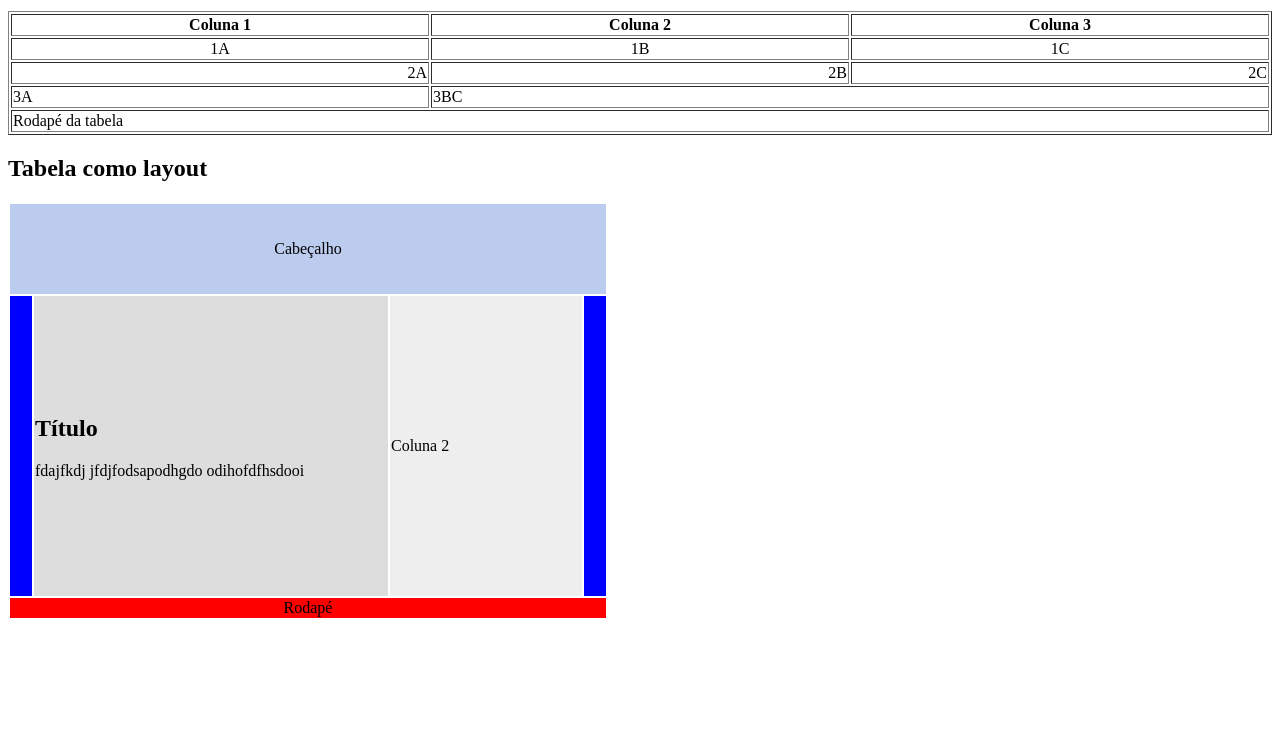
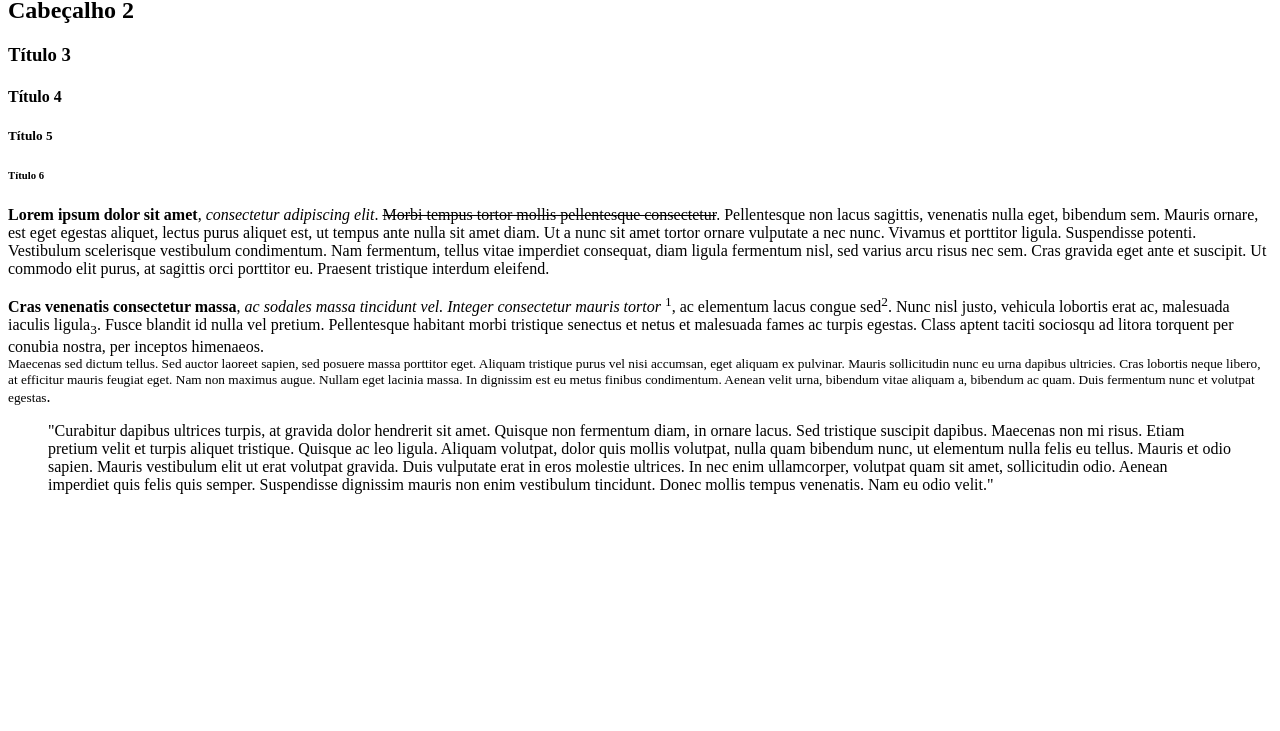
Before and after one commit to FlavioLuna765/projeto-perfil, a plain HTML site: page 04-tabelas.html in a window 1280 px wide. Shown: the part 69-800 px from the top of the page. Drawn offline with Linux system fonts and the light colour scheme.

Commit message:
atualizando

```diff
--- a/04-tabelas.html
+++ b/04-tabelas.html
@@ -1,65 +1,24 @@
-<!DOCTYPE html>
+
 <html lang="pt-br">
 	<head>
-		<title>HTML - Tabelas</title>
+		<title>HTML - Formatação de Texto</title>
 		<meta charset="UTF-8">
 	</head>
 	<body>
+		<h1>Formatação de Texto</h1>
+		<h2>Cabeçalho 2</h2>
+		<h3>Título 3</h3>
+		<h4>Título 4</h4>
+		<h5>Título 5</h5>
+		<h6>Título 6</h6>
 
-		<h1>Tabelas</h1>
+		<p> <b>Lorem ipsum dolor sit amet</b>, <i>consectetur adipiscing elit</i>. <del>Morbi tempus tortor mollis pellentesque consectetur</del>. Pellentesque non lacus sagittis, venenatis nulla eget, bibendum sem. Mauris ornare, est eget egestas aliquet, lectus purus aliquet est, ut tempus ante nulla sit amet diam. Ut a nunc sit amet tortor ornare vulputate a nec nunc. Vivamus et porttitor ligula. Suspendisse potenti. Vestibulum scelerisque vestibulum condimentum. Nam fermentum, tellus vitae imperdiet consequat, diam ligula fermentum nisl, sed varius arcu risus nec sem. Cras gravida eget ante et suscipit. Ut commodo elit purus, at sagittis orci porttitor eu. Praesent tristique interdum eleifend.</p>
 
-		<table border="1" width="100%">
-			<thead>
-				<tr>
-					<th>Coluna 1</th>
-					<th>Coluna 2</th>
-					<th>Coluna 3</th>
-				</tr>
-			</thead>
-			<tbody>
-				<tr align="center">
-					<td>1A</td>
-					<td>1B</td>
-					<td>1C</td>
-				</tr>
-				<tr align="right">
-					<td>2A</td>
-					<td>2B</td>
-					<td>2C</td>
-				</tr>
-				<tr>
-					<td>3A</td>
-					<td colspan="2">3BC</td>
-				</tr>
-			</tbody>
-			<tfoot>
-				<tr>
-					<td colspan="3">Rodapé da tabela</td>
-				</tr>
-			</tfoot>
-		</table>
+		<p> <strong>Cras venenatis consectetur massa</strong>, <em>ac sodales massa tincidunt vel. Integer consectetur mauris tortor</em> <sup>1</sup>, ac elementum lacus congue sed<sup>2</sup>. Nunc nisl justo, vehicula lobortis erat ac, malesuada iaculis ligula<sub>3</sub>. Fusce blandit id nulla vel pretium. Pellentesque habitant morbi tristique senectus et netus et malesuada fames ac turpis egestas. Class aptent taciti sociosqu ad litora torquent per conubia nostra, per inceptos himenaeos. <br> <small>Maecenas sed dictum tellus. Sed auctor laoreet sapien, sed posuere massa porttitor eget. Aliquam tristique purus vel nisi accumsan, eget aliquam ex pulvinar. Mauris sollicitudin nunc eu urna dapibus ultricies. Cras lobortis neque libero, at efficitur mauris feugiat eget. Nam non maximus augue. Nullam eget lacinia massa. In dignissim est eu metus finibus condimentum. Aenean velit urna, bibendum vitae aliquam a, bibendum ac quam. Duis fermentum nunc et volutpat egestas</small>.</p>
+
+		<blockquote>"Curabitur dapibus ultrices turpis, at gravida dolor hendrerit sit amet. Quisque non fermentum diam, in ornare lacus. Sed tristique suscipit dapibus. Maecenas non mi risus. Etiam pretium velit et turpis aliquet tristique. Quisque ac leo ligula. Aliquam volutpat, dolor quis mollis volutpat, nulla quam bibendum nunc, ut elementum nulla felis eu tellus. Mauris et odio sapien. Mauris vestibulum elit ut erat volutpat gravida. Duis vulputate erat in eros molestie ultrices. In nec enim ullamcorper, volutpat quam sit amet, sollicitudin odio. Aenean imperdiet quis felis quis semper. Suspendisse dignissim mauris non enim vestibulum tincidunt. Donec mollis tempus venenatis. Nam eu odio velit."</blockquote>
 
 
-		<h2>Tabela como layout</h2>
-
-		<table width="600">
-			<tr height="90">
-				<td colspan="4" bgcolor="#BBCCEE" align="center"> Cabeçalho</td>
-			</tr>
-			<tr height="300">
-				<td width="20" bgcolor="#0000FF"></td>
-				<td width="60%" bgcolor="#DDDDDD">
-					<h2>Título</h2>
-					<p>fdajfkdj jfdjfodsapodhgdo odihofdfhsdooi</p>
-
-				</td>
-				<td bgcolor="#EEEEEE">Coluna 2</td>
-				<td width="20"bgcolor="#0000FF"></td>
-			</tr>
-			<tr>
-				<td bgcolor="#FF0000" colspan="4" align="center">Rodapé</td>
-			</tr>
-		</table>
 
 	</body>
 </html>
--- /dev/null
+++ b/style.css
@@ -0,0 +1,62 @@
+* {
+    box-sizing: border-box;
+  }
+
+  body {
+    font-family: Arial, Helvetica, sans-serif;
+  }
+
+  /* Style the header */
+  header {
+    background-color: #666;
+    padding: 30px;
+    text-align: center;
+    font-size: 35px;
+    color: white;
+  }
+
+  /* Create two columns/boxes that floats next to each other */
+  nav {
+    float: left;
+    width: 30%;
+
+    background: #ccc;
+    padding: 20px;
+  }
+
+  /* Style the list inside the menu */
+  nav ul {
+    list-style-type: none;
+    padding: 0;
+  }
+
+  article {
+    float: left;
+    padding: 20px;
+    width: 70%;
+    background-color: #f1f1f1;
+  }
+
+  /* Clear floats after the columns */
+  section::after {
+    background: #ccc;
+    content: "";
+    display: table;
+    clear: both;
+  }
+
+  /* Style the footer */
+  footer {
+    background-color: #777;
+    padding: 10px;
+    text-align: center;
+    color: white;
+  }
+
+  /* Responsive layout - makes the two columns/boxes stack on top of each other instead of next to each other, on small screens */
+  @media (max-width: 600px) {
+    nav, article {
+      width: 100%;
+      height: auto;
+    }
+  }
```
Also changed, not shown: homepage.html (+4 -65 lines), imagens/106634718.png (added), imagens/python.jpg (added).
